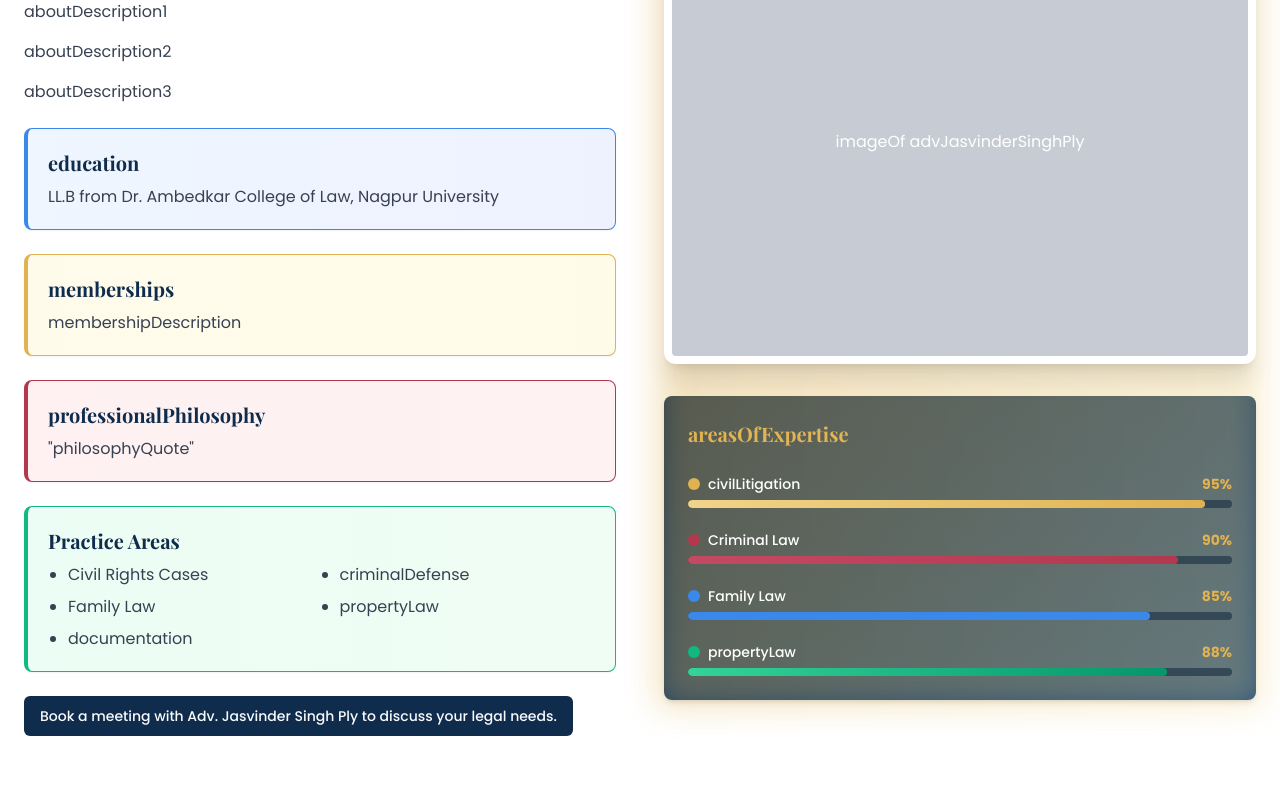
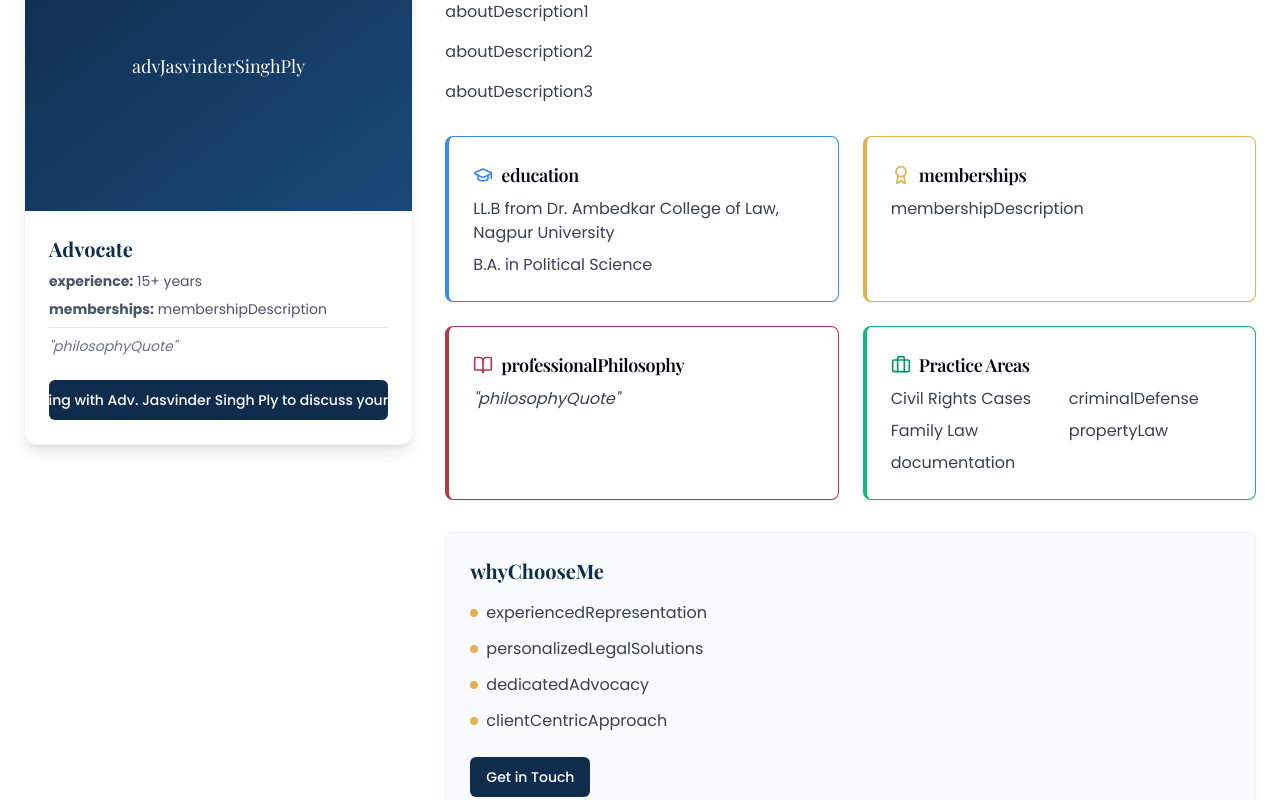
Before and after one commit to ProdSatpal/advjsply, a React (Vite) app: page /about in a window 1280 px wide. Shown: the part 420-1220 px from the top of the page. Built offline with nearby package versions, Linux system fonts and the light colour scheme.

Commit message:
Refactor: Improve About page design
Improved the design and content of the About page for better user experience. Removed the areas of expertise percentage display.

```diff
--- a/src/pages/About.tsx
+++ b/src/pages/About.tsx
@@ -4,9 +4,9 @@ import { Link } from 'react-router-dom';
 import Navbar from '@/components/Navbar';
 import Footer from '@/components/Footer';
 import { Button } from '@/components/ui/button';
-import { Card, CardContent } from '@/components/ui/card';
-import { Accordion, AccordionContent, AccordionItem, AccordionTrigger } from '@/components/ui/accordion';
+import { Card, CardContent, CardHeader, CardTitle } from '@/components/ui/card';
 import { useLanguage } from '@/contexts/LanguageContext';
+import { BookOpen, Award, Briefcase, GraduationCap } from 'lucide-react';
 
 const About = () => {
   const { t } = useLanguage();
@@ -70,52 +70,116 @@ const About = () => {
       {/* About Content */}
       <section className="py-16 bg-white">
         <div className="container mx-auto px-6">
-          <div className="grid grid-cols-1 md:grid-cols-2 gap-12 items-start">
+          <div className="grid grid-cols-1 md:grid-cols-3 gap-8">
+            {/* Profile Section */}
+            <div className="md:col-span-1">
+              <div className="sticky top-24">
                 <div
                   ref={addToRefs}
                   className="animated-element"
                 >
+                  <div className="rounded-xl overflow-hidden shadow-lg bg-white border border-gray-100">
+                    <div className="aspect-[4/3] bg-gradient-to-br from-navy to-navy-light relative">
+                      {/* Here you would insert an actual image of Adv. Singh */}
+                      <div className="absolute inset-0 flex items-center justify-center">
+                        <p className="text-white text-center px-4 text-lg font-serif">{t('advJasvinderSinghPly')}</p>
+                      </div>
+                    </div>
+                    <div className="p-6">
+                      <h3 className="text-xl font-serif font-bold text-navy mb-2">{t('advocate')}</h3>
+                      <div className="text-sm space-y-2 text-gray-600">
+                        <p><strong>{t('experience')}:</strong> 15+ {t('years')}</p>
+                        <p><strong>{t('memberships')}:</strong> {t('membershipDescription')}</p>
+                        <p className="border-t pt-2 mt-2 italic text-gray-500">"{t('philosophyQuote')}"</p>
+                      </div>
+
+                      <div className="mt-6">
+                        <Button asChild className="w-full bg-navy hover:bg-navy-light text-white">
+                          <Link to="/contact" className="flex items-center justify-center gap-2">
+                            {t('scheduleConsultation')}
+                          </Link>
+                        </Button>
+                      </div>
+                    </div>
+                  </div>
+                </div>
+              </div>
+            </div>
+
+            {/* Main Content */}
+            <div className="md:col-span-2">
+              <div
+                ref={addToRefs}
+                className="animated-element space-y-8"
+              >
+                <div>
                   <h2 className="text-3xl font-serif text-navy mb-4">{t('professional')} <span className="text-gold">{t('background')}</span></h2>
                   <div className="w-20 h-1 bg-gold mb-6"></div>
-              <p className="text-gray-700 mb-4">
+                  <div className="prose max-w-none text-gray-700">
+                    <p className="mb-4">
                       {t('aboutDescription1')}
                     </p>
-              <p className="text-gray-700 mb-4">
+                    <p className="mb-4">
                       {t('aboutDescription2')}
                     </p>
-              <p className="text-gray-700 mb-6">
+                    <p className="mb-6">
                       {t('aboutDescription3')}
                     </p>
+                  </div>
+                </div>
 
-              {/* Professional Information Cards */}
-              <div className="grid grid-cols-1 gap-6 mb-6">
-                <Card className="bg-gradient-to-r from-blue-50 to-indigo-50 border-l-4 border-theme-blue-light hover:shadow-md transition-all">
-                  <CardContent className="p-5">
-                    <h3 className="font-serif text-navy text-xl mb-2">{t('education')}</h3>
-                    <p className="text-gray-700">LL.B from Dr. Ambedkar College of Law, Nagpur University</p>
+                {/* Qualifications Cards */}
+                <div className="grid grid-cols-1 md:grid-cols-2 gap-6">
+                  <Card className="border-l-4 border-theme-blue hover:shadow-md transition-all">
+                    <CardHeader className="pb-2">
+                      <CardTitle className="text-lg flex items-center gap-2">
+                        <GraduationCap className="h-5 w-5 text-theme-blue" />
+                        {t('education')}
+                      </CardTitle>
+                    </CardHeader>
+                    <CardContent>
+                      <ul className="space-y-2 text-gray-700">
+                        <li>LL.B from Dr. Ambedkar College of Law, Nagpur University</li>
+                        <li>B.A. in Political Science</li>
+                      </ul>
                     </CardContent>
                   </Card>
 
-                <Card className="bg-gradient-to-r from-amber-50 to-yellow-50 border-l-4 border-gold hover:shadow-md transition-all">
-                  <CardContent className="p-5">
-                    <h3 className="font-serif text-navy text-xl mb-2">{t('memberships')}</h3>
+                  <Card className="border-l-4 border-gold hover:shadow-md transition-all">
+                    <CardHeader className="pb-2">
+                      <CardTitle className="text-lg flex items-center gap-2">
+                        <Award className="h-5 w-5 text-gold" />
+                        {t('memberships')}
+                      </CardTitle>
+                    </CardHeader>
+                    <CardContent>
                       <p className="text-gray-700">{t('membershipDescription')}</p>
                     </CardContent>
                   </Card>
 
-                <Card className="bg-gradient-to-r from-rose-50 to-red-50 border-l-4 border-theme-red hover:shadow-md transition-all">
-                  <CardContent className="p-5">
-                    <h3 className="font-serif text-navy text-xl mb-2">{t('professionalPhilosophy')}</h3>
-                    <p className="text-gray-700">
+                  <Card className="border-l-4 border-theme-red hover:shadow-md transition-all">
+                    <CardHeader className="pb-2">
+                      <CardTitle className="text-lg flex items-center gap-2">
+                        <BookOpen className="h-5 w-5 text-theme-red" />
+                        {t('professionalPhilosophy')}
+                      </CardTitle>
+                    </CardHeader>
+                    <CardContent>
+                      <p className="text-gray-700 italic">
                         "{t('philosophyQuote')}"
                       </p>
                     </CardContent>
                   </Card>
 
-                <Card className="bg-gradient-to-r from-emerald-50 to-green-50 border-l-4 border-emerald-500 hover:shadow-md transition-all">
-                  <CardContent className="p-5">
-                    <h3 className="font-serif text-navy text-xl mb-2">{t('practiceAreas')}</h3>
-                    <ul className="text-gray-700 grid grid-cols-2 gap-x-4 gap-y-2 list-disc pl-5">
+                  <Card className="border-l-4 border-emerald-500 hover:shadow-md transition-all">
+                    <CardHeader className="pb-2">
+                      <CardTitle className="text-lg flex items-center gap-2">
+                        <Briefcase className="h-5 w-5 text-emerald-600" />
+                        {t('practiceAreas')}
+                      </CardTitle>
+                    </CardHeader>
+                    <CardContent>
+                      <ul className="grid grid-cols-2 gap-x-4 gap-y-2 text-gray-700">
                         <li>{t('civilRights')}</li>
                         <li>{t('criminalDefense')}</li>
                         <li>{t('familyLaw')}</li>
@@ -126,88 +190,32 @@ const About = () => {
                   </Card>
                 </div>
 
-              <Button asChild className="bg-navy hover:bg-navy-light">
-                <Link to="/contact">{t('scheduleConsultation')}</Link>
+                {/* Additional Information */}
+                <div className="bg-gray-50 rounded-lg p-6 shadow-sm border border-gray-100">
+                  <h3 className="text-xl font-serif text-navy mb-4">{t('whyChooseMe')}</h3>
+                  <ul className="space-y-3 text-gray-700">
+                    <li className="flex items-start">
+                      <span className="inline-block bg-gold h-2 w-2 rounded-full mt-2 mr-2"></span>
+                      <span>{t('experiencedRepresentation')}</span>
+                    </li>
+                    <li className="flex items-start">
+                      <span className="inline-block bg-gold h-2 w-2 rounded-full mt-2 mr-2"></span>
+                      <span>{t('personalizedLegalSolutions')}</span>
+                    </li>
+                    <li className="flex items-start">
+                      <span className="inline-block bg-gold h-2 w-2 rounded-full mt-2 mr-2"></span>
+                      <span>{t('dedicatedAdvocacy')}</span>
+                    </li>
+                    <li className="flex items-start">
+                      <span className="inline-block bg-gold h-2 w-2 rounded-full mt-2 mr-2"></span>
+                      <span>{t('clientCentricApproach')}</span>
+                    </li>
+                  </ul>
+
+                  <div className="mt-6">
+                    <Button asChild className="bg-navy hover:bg-navy-light text-white">
+                      <Link to="/contact">{t('getInTouch')}</Link>
                     </Button>
-            </div>
-
-            <div
-              ref={addToRefs}
-              className="animated-element"
-            >
-              <div className="relative">
-                <div className="absolute -inset-2 rounded-xl bg-gradient-to-r from-gold/50 to-gold-light/50 blur-lg opacity-70"></div>
-                <div className="relative border-8 border-white shadow-xl rounded-xl overflow-hidden aspect-[4/3] bg-gray-100">
-                  {/* Here you would insert an actual image of Adv. Singh */}
-                  <div className="absolute inset-0 bg-navy/20 flex items-center justify-center">
-                    <p className="text-white text-center px-4">{t('imageOf')} {t('advJasvinderSinghPly')}</p>
-                  </div>
-                </div>
-
-                {/* Areas of Expertise with Improved Design */}
-                <div className="mt-8 bg-gradient-to-br from-navy to-navy-light p-6 rounded-lg shadow-md text-white">
-                  <h3 className="text-xl font-serif text-gold mb-5">{t('areasOfExpertise')}</h3>
-
-                  <div className="space-y-4">
-                    <div className="relative pt-1">
-                      <div className="flex items-center justify-between mb-1">
-                        <div className="flex items-center">
-                          <span className="w-3 h-3 rounded-full bg-gold mr-2"></span>
-                          <span className="text-sm font-medium text-white">{t('civilLitigation')}</span>
-                        </div>
-                        <div>
-                          <span className="text-sm font-bold text-gold">95%</span>
-                        </div>
-                      </div>
-                      <div className="overflow-hidden h-2 mt-1 text-xs flex rounded-full bg-navy-dark bg-opacity-50">
-                        <div style={{ width: "95%" }} className="shadow-none flex flex-col text-center whitespace-nowrap text-white justify-center bg-gradient-to-r from-gold-light to-gold rounded-full"></div>
-                      </div>
-                    </div>
-
-                    <div className="relative pt-1">
-                      <div className="flex items-center justify-between mb-1">
-                        <div className="flex items-center">
-                          <span className="w-3 h-3 rounded-full bg-theme-red mr-2"></span>
-                          <span className="text-sm font-medium text-white">{t('criminalLaw')}</span>
-                        </div>
-                        <div>
-                          <span className="text-sm font-bold text-gold">90%</span>
-                        </div>
-                      </div>
-                      <div className="overflow-hidden h-2 mt-1 text-xs flex rounded-full bg-navy-dark bg-opacity-50">
-                        <div style={{ width: "90%" }} className="shadow-none flex flex-col text-center whitespace-nowrap text-white justify-center bg-gradient-to-r from-theme-red-light to-theme-red rounded-full"></div>
-                      </div>
-                    </div>
-
-                    <div className="relative pt-1">
-                      <div className="flex items-center justify-between mb-1">
-                        <div className="flex items-center">
-                          <span className="w-3 h-3 rounded-full bg-theme-blue mr-2"></span>
-                          <span className="text-sm font-medium text-white">{t('familyLaw')}</span>
-                        </div>
-                        <div>
-                          <span className="text-sm font-bold text-gold">85%</span>
-                        </div>
-                      </div>
-                      <div className="overflow-hidden h-2 mt-1 text-xs flex rounded-full bg-navy-dark bg-opacity-50">
-                        <div style={{ width: "85%" }} className="shadow-none flex flex-col text-center whitespace-nowrap text-white justify-center bg-gradient-to-r from-theme-blue-light to-theme-blue rounded-full"></div>
-                      </div>
-                    </div>
-
-                    <div className="relative pt-1">
-                      <div className="flex items-center justify-between mb-1">
-                        <div className="flex items-center">
-                          <span className="w-3 h-3 rounded-full bg-emerald-500 mr-2"></span>
-                          <span className="text-sm font-medium text-white">{t('propertyLaw')}</span>
-                        </div>
-                        <div>
-                          <span className="text-sm font-bold text-gold">88%</span>
-                        </div>
-                      </div>
-                      <div className="overflow-hidden h-2 mt-1 text-xs flex rounded-full bg-navy-dark bg-opacity-50">
-                        <div style={{ width: "88%" }} className="shadow-none flex flex-col text-center whitespace-nowrap text-white justify-center bg-gradient-to-r from-emerald-400 to-emerald-600 rounded-full"></div>
-                      </div>
-                    </div>
                   </div>
                 </div>
               </div>
```
Lines whose indentation alone changed are shown as unchanged.
